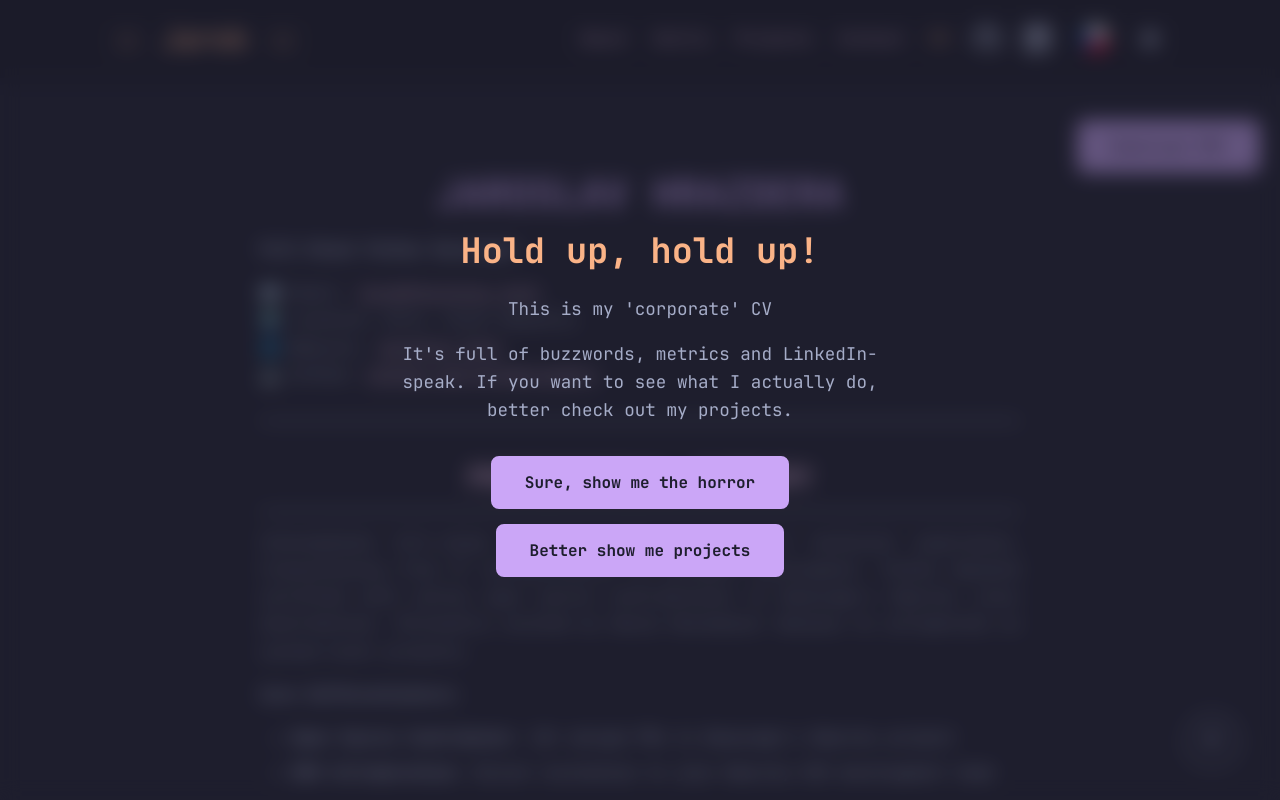
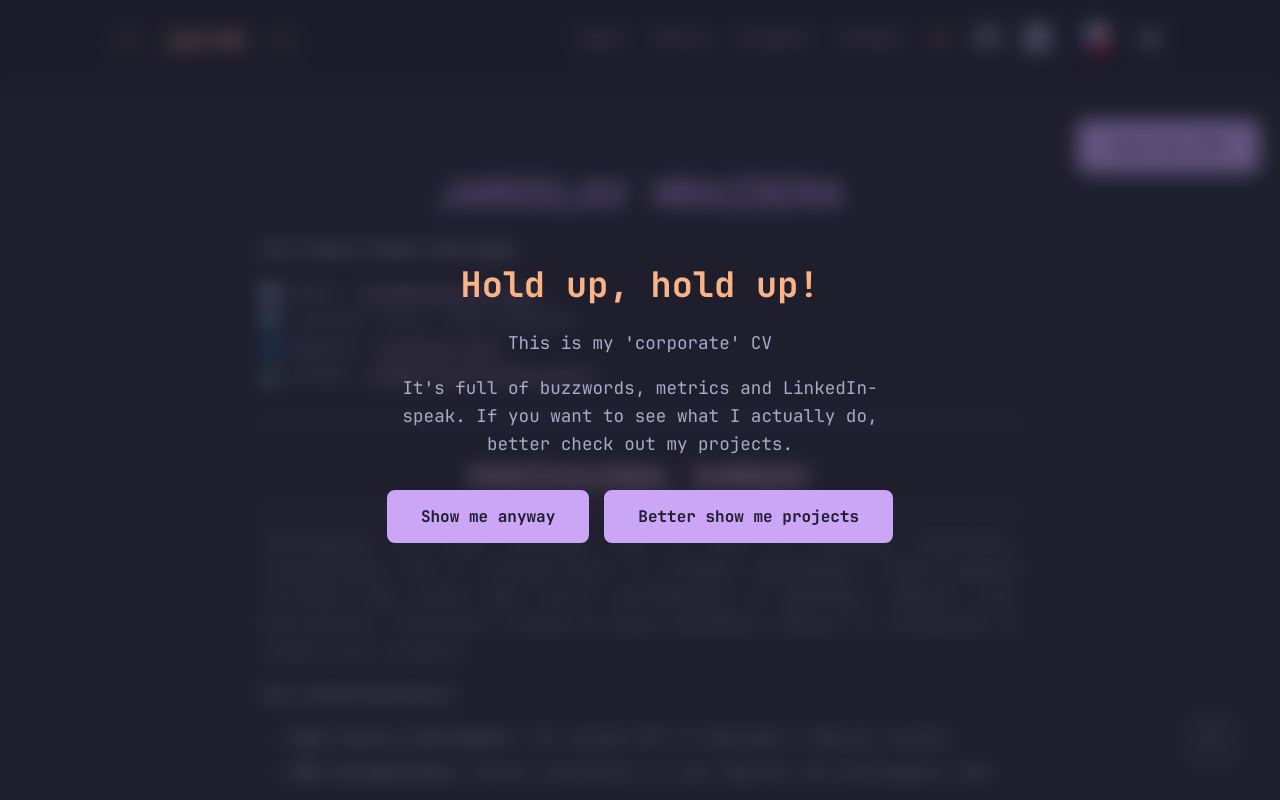
Before and after one commit to jardahrazdera/portfolio-jaroslav-tech, a Django app: page /en/cv/ in a window 1280 px wide. Run offline with Django 5.2, Linux system fonts and the light colour scheme; data comes from the database, SQL or seed files in the repository; some libraries are stand-ins or nearby versions.

Commit message:
feat(i18n): Tone down CV overlay button text

```diff
--- a/src/core/templates/core/cv.html
+++ b/src/core/templates/core/cv.html
@@ -57,7 +57,7 @@
             <p style="margin-bottom: 2rem;">{% trans "It's full of buzzwords, metrics and LinkedIn-speak. If you want to see what I actually do, better check out my projects." %}</p>
             <div style="display: flex; gap: 15px; justify-content: center; flex-wrap: wrap;">
                 <button @click="showCVContent()" class="btn btn-primary">
-                    {% trans "Sure, show me the horror" %}
+                    {% trans "Show me anyway" %}
                 </button>
                 <button @click="goToProjects()" class="btn btn-secondary">
                     {% trans "Better show me projects" %}
```
Also changed, not shown: src/locale/cs/LC_MESSAGES/django.po.
